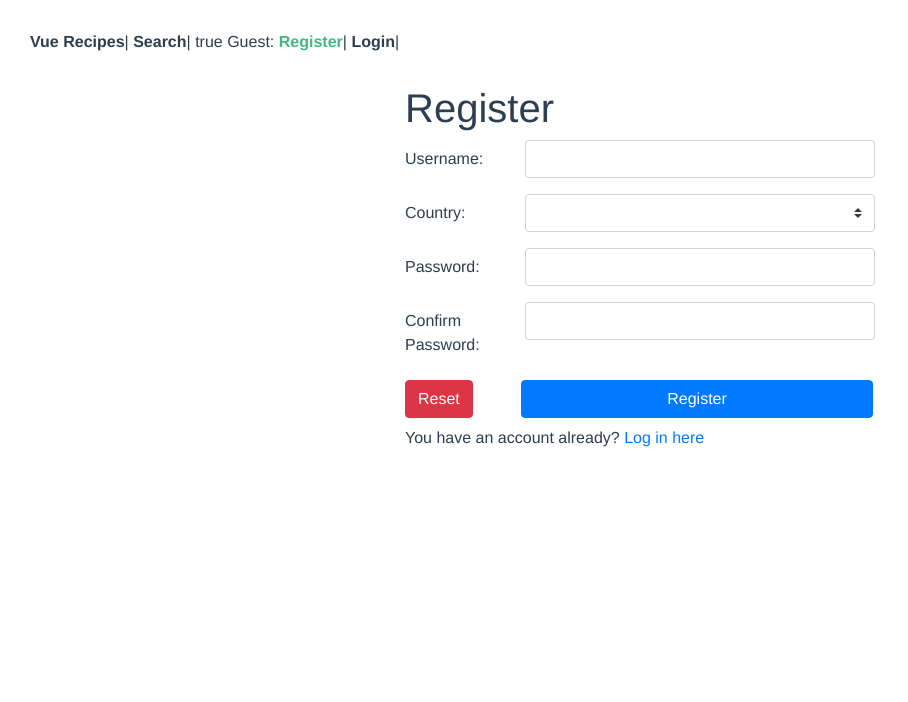
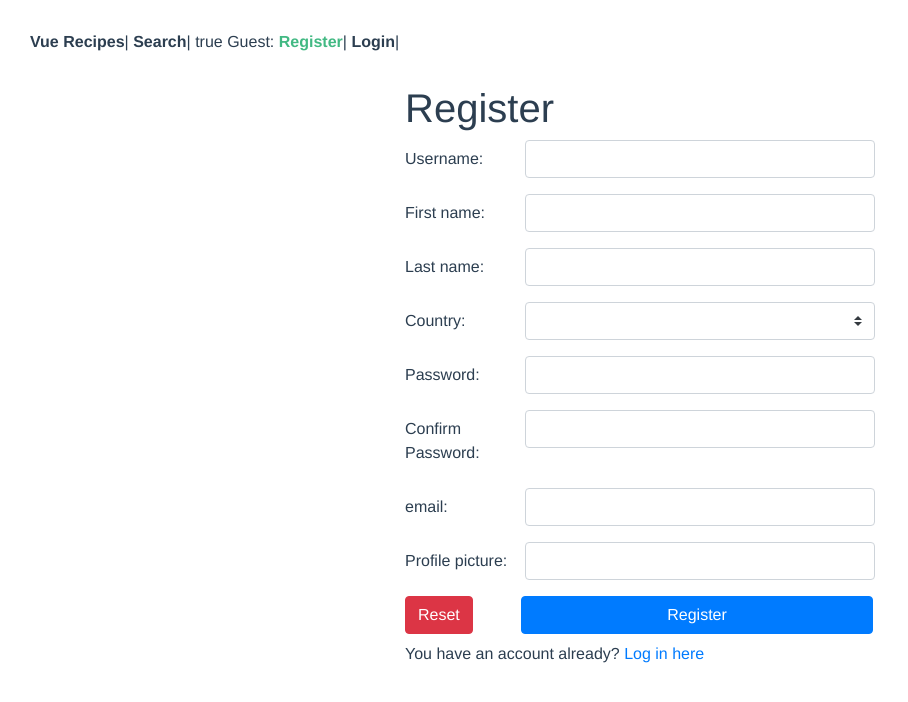
Before and after one commit to adiashk/assignment-3-3-yuval-adi, a Vue app: page /#/register in a window 1280 px wide. Shown: the top 702 px of the page, without its empty margins (0-908 px from the left). Built offline with nearby package versions, Linux system fonts and the light colour scheme.

Commit message:
register login

```diff
--- a/src/pages/LoginPage.vue
+++ b/src/pages/LoginPage.vue
@@ -94,7 +94,8 @@ export default {
     async Login() {
       try {
         const response = await this.axios.post(
-          "https://test-for-3-2.herokuapp.com/user/Login",
+          //"https://test-for-3-2.herokuapp.com/user/Login",
+          "https://assignment-3-2-yuval-adi.herokuapp.com/user/login",
           {
             username: this.form.username,
             password: this.form.password
--- a/src/pages/RegisterPage.vue
+++ b/src/pages/RegisterPage.vue
@@ -22,6 +22,43 @@
         </b-form-invalid-feedback>
         <b-form-invalid-feedback v-if="!$v.form.username.alpha">
           Username alpha
+        </b-form-invalid-feedback>
+      </b-form-group>
+
+
+      <b-form-group
+        id="input-group-firstName"
+        label-cols-sm="3"
+        label="First name:"
+        label-for="firstName"
+      >
+
+      <b-form-input
+          id="firstName"
+          v-model="$v.form.firstName.$model"
+          type="text"
+          :state="validateState('firstName')"
+        ></b-form-input>
+        <b-form-invalid-feedback v-if="!$v.form.firstName.required">
+          First name is required
+        </b-form-invalid-feedback>
+      </b-form-group>
+
+      <b-form-group
+        id="input-group-lastName"
+        label-cols-sm="3"
+        label="Last name:"
+        label-for="lastName"
+      >
+
+      <b-form-input
+          id="lastName"
+          v-model="$v.form.lastName.$model"
+          type="text"
+          :state="validateState('lastName')"
+        ></b-form-input>
+        <b-form-invalid-feedback v-if="!$v.form.lastName.required">
+          Last name is required
         </b-form-invalid-feedback>
       </b-form-group>
 
@@ -64,7 +101,7 @@
         <b-form-invalid-feedback
           v-if="$v.form.password.required && !$v.form.password.length"
         >
-          Have length between 5-10 characters long
+          Have length between 5-10 characters long and at least one special char and one number.
         </b-form-invalid-feedback>
       </b-form-group>
 
@@ -87,6 +124,48 @@
           v-else-if="!$v.form.confirmedPassword.sameAsPassword"
         >
           The confirmed password is not equal to the original password
+        </b-form-invalid-feedback>
+      </b-form-group>
+
+
+      <b-form-group
+        id="input-group-email"
+        label-cols-sm="3"
+        label="email:"
+        label-for="email"
+      >
+
+      <b-form-input
+          id="email"
+          v-model="$v.form.email.$model"
+          type="text"
+          :state="validateState('email')"
+        ></b-form-input>
+        <b-form-invalid-feedback v-if="!$v.form.email.required">
+          First name is required
+        </b-form-invalid-feedback>
+
+        <b-form-invalid-feedback v-if="!$v.form.email.email">
+          Incorrect email.
+        </b-form-invalid-feedback>
+      </b-form-group>
+
+
+       <b-form-group
+        id="input-group-profilePicture"
+        label-cols-sm="3"
+        label="Profile picture:"
+        label-for="profilePicture"
+      >
+
+      <b-form-input
+          id="profilePicture"
+          v-model="$v.form.profilePicture.$model"
+          type="text"
+          :state="validateState('profilePicture')"
+        ></b-form-input>
+        <b-form-invalid-feedback v-if="!$v.form.profilePicture.required">
+          Profile picture is required
         </b-form-invalid-feedback>
       </b-form-group>
 
@@ -156,6 +235,16 @@ export default {
         length: (u) => minLength(3)(u) && maxLength(8)(u),
         alpha
       },
+       firstName: {
+        required,
+        //length: (u) => minLength(3)(u) && maxLength(8)(u),
+       // alpha
+      },
+       lastName: {
+        required,
+        //length: (u) => minLength(3)(u) && maxLength(8)(u),
+        //alpha
+      },
       country: {
         required
       },
@@ -166,6 +255,16 @@ export default {
       confirmedPassword: {
         required,
         sameAsPassword: sameAs("password")
+      },
+       email: {
+        required,
+        //length: (u) => minLength(3)(u) && maxLength(8)(u),
+        email
+      },
+       profilePicture: {
+        //required
+        //length: (u) => minLength(3)(u) && maxLength(8)(u),
+       //url
       }
     }
   },
@@ -182,10 +281,18 @@ export default {
     async Register() {
       try {
         const response = await this.axios.post(
-          "https://test-for-3-2.herokuapp.com/user/Register",
+          //"https://test-for-3-2.herokuapp.com/user/Register",
+          //"https://assignment-3-2-yuval-adi.herokuapp.com/user/register",
+          this.$root.store.base_url + "/user/register",
           {
             username: this.form.username,
-            password: this.form.password
+            firstName: this.form.firstName,
+            lastName: this.form.lastName,
+            country: this.form.country,
+            password: this.form.password,
+            email: this.form.email,
+            profilePicture: this.form.profilePicture
+
           }
         );
         this.$router.push("/login");
@@ -212,7 +319,8 @@ export default {
         country: null,
         password: "",
         confirmedPassword: "",
-        email: ""
+        email: "",
+        profilePicture:""
       };
       this.$nextTick(() => {
         this.$v.$reset();
```
